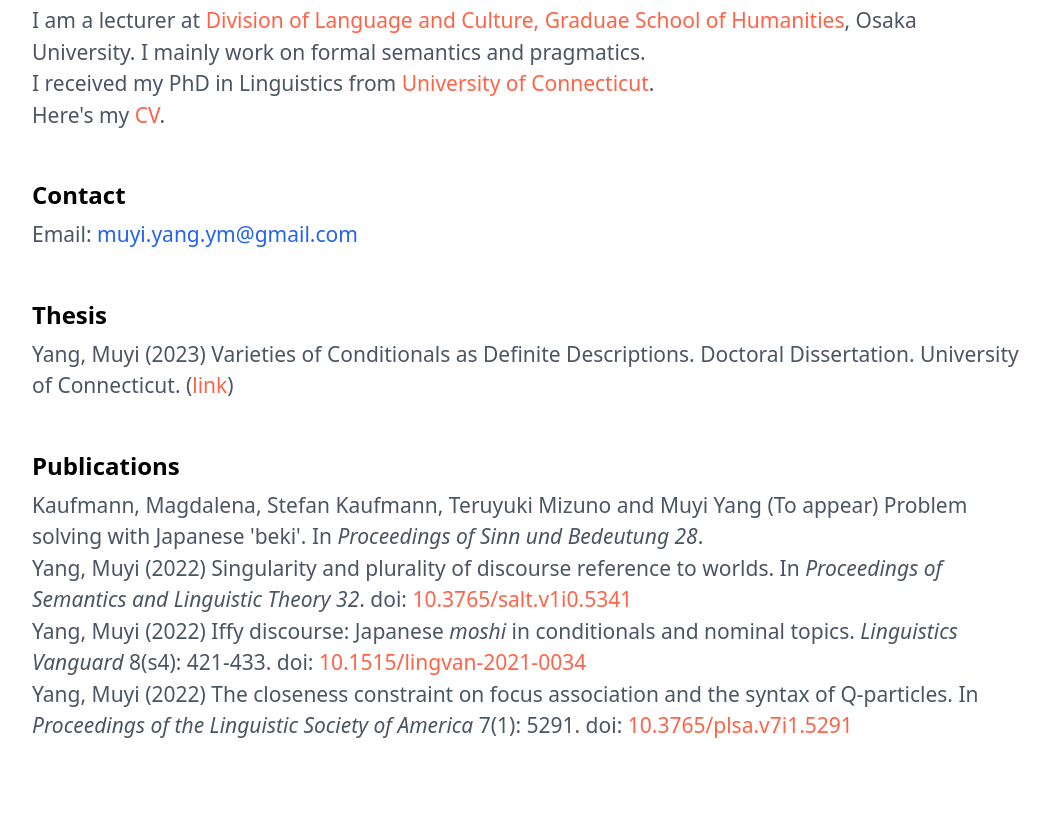
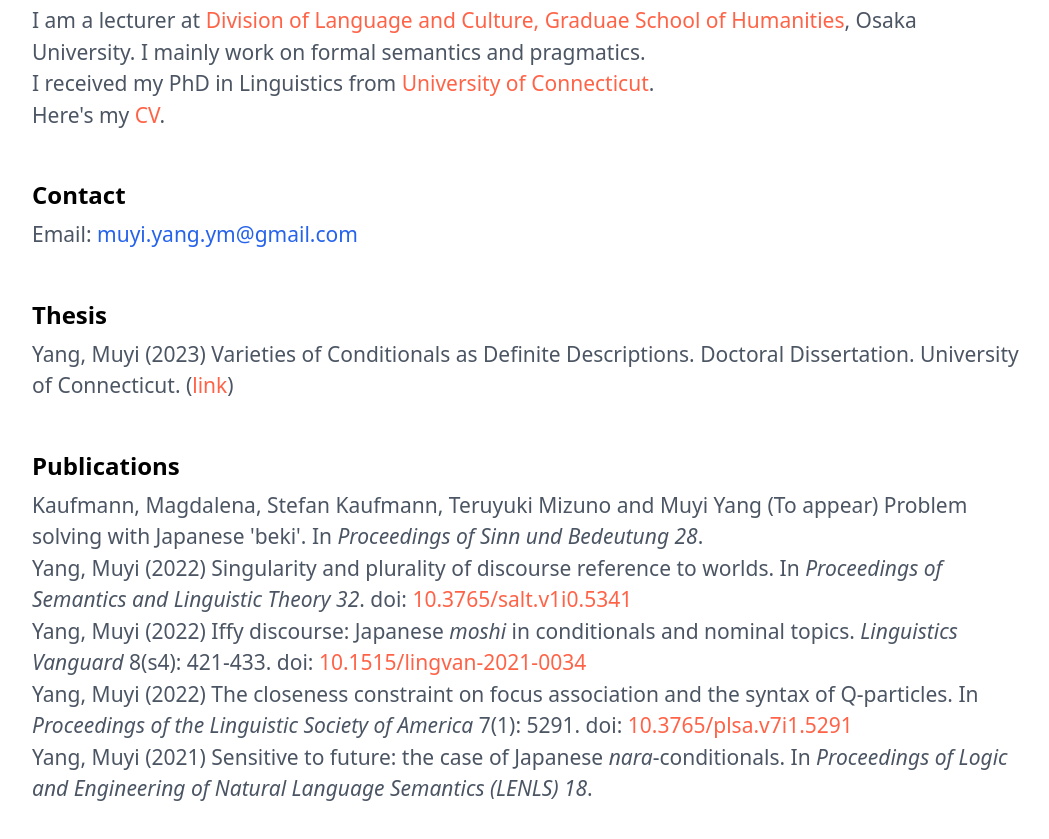
Before and after one commit to muyiyangym/muyiyangym.github.io, a plain HTML site: page index.html in a window 1280 px wide. Shown: the part 167-1006 px from the top of the page, without its empty margins (112-1161 px from the left). Before the commit the page ends 973 px from the top, so only its background shows below. Drawn offline with nearby package versions, Linux system fonts and the light colour scheme.

Commit message:
Update index.html

```diff
--- a/index.html
+++ b/index.html
@@ -82,6 +82,14 @@
           <p class="text-gray-600" align="left"  >
           Yang, Muyi (2022) The closeness constraint on focus association and the syntax of Q-particles. In <i> Proceedings of the Linguistic Society of America </i> 7(1): 5291. doi: <a href="https://doi.org/10.3765/plsa.v7i1.5291">10.3765/plsa.v7i1.5291</a>
           </p>
+
+            <p class="text-gray-600" align="left"  >
+
+          </p>
+
+          <p class="text-gray-600" align="left"  >
+          Yang, Muyi (2021) Sensitive to future: the case of Japanese <i>nara</i>-conditionals. In <i> Proceedings of Logic and Engineering of Natural Language Semantics (LENLS) 18</i>.
+          </p>
         </div>
 
       </div>
@@ -89,5 +97,6 @@
 
 
 
+
   </body>
 </html>
```
